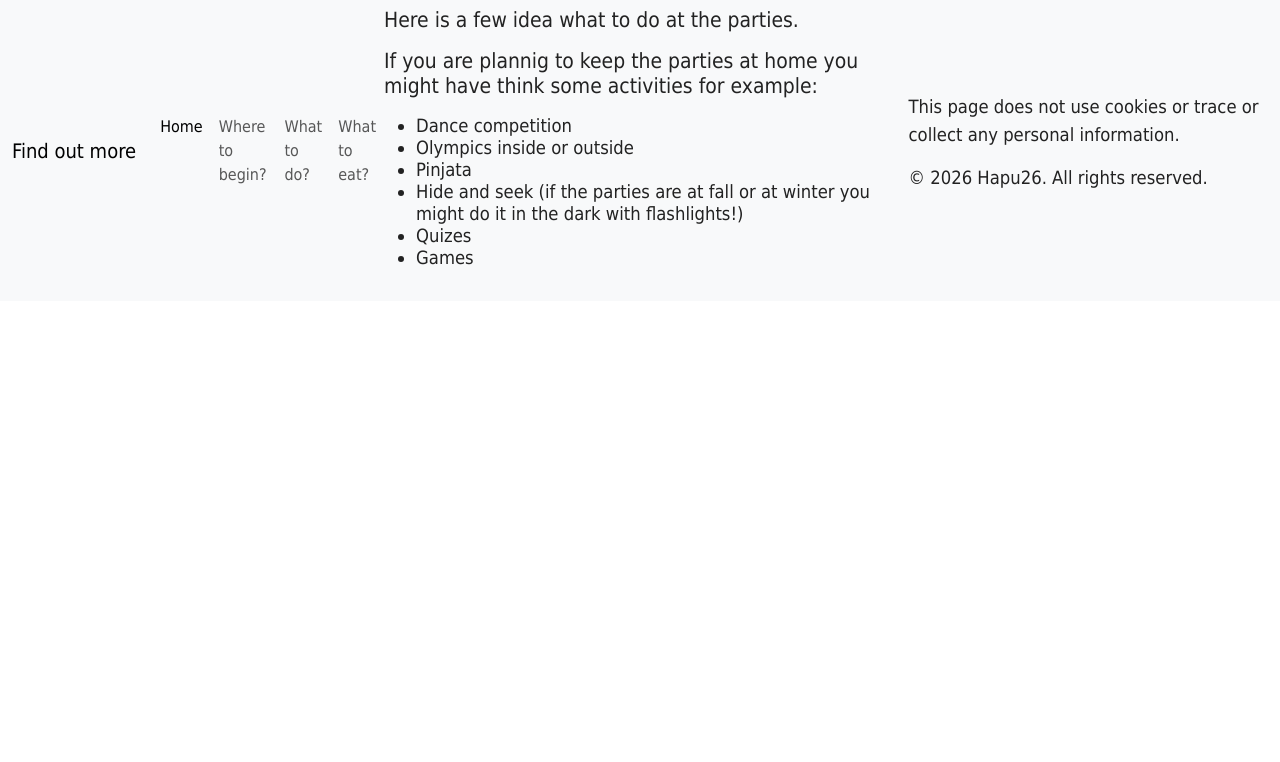
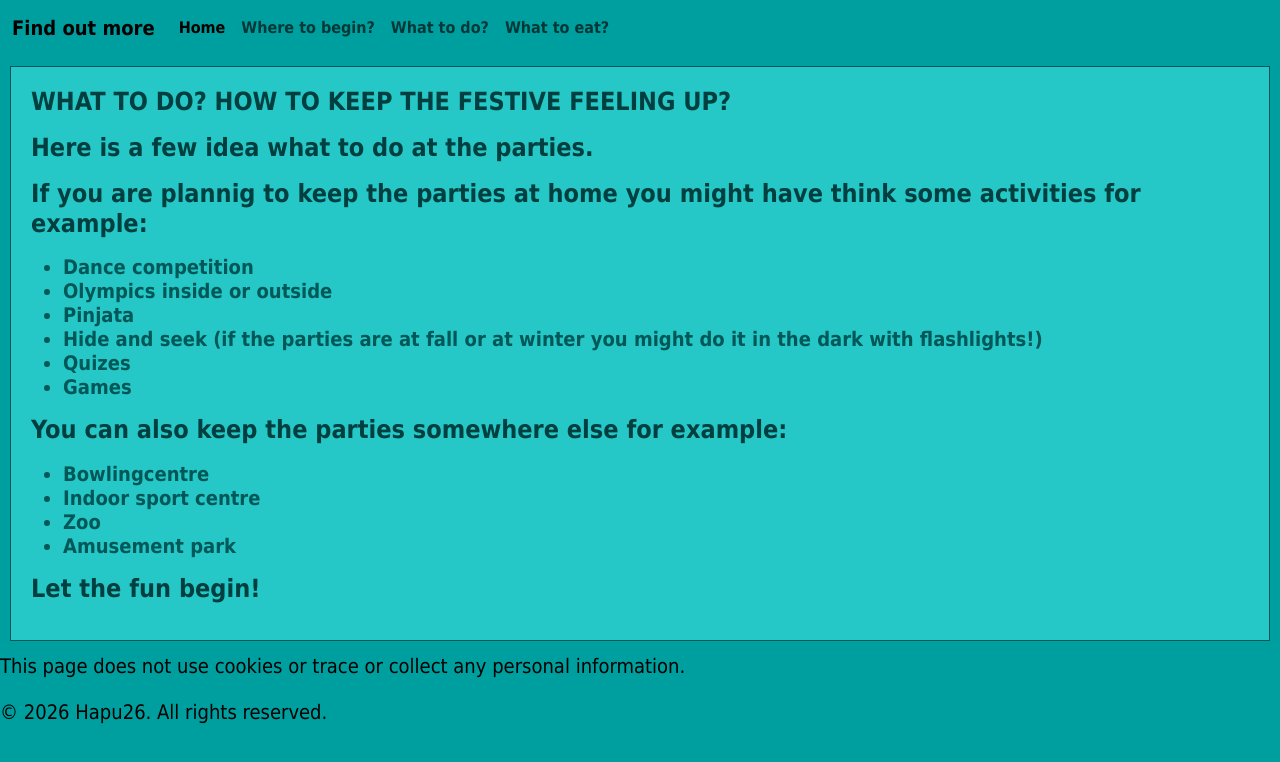
Before and after one commit to Hapu26/Workshopit, a plain HTML site: page WS_07/program.html in a window 1280 px wide. Drawn offline with nearby package versions, Linux system fonts and the light colour scheme; a script that the page names is missing.

Commit message:
Workshop 7 color changes

```diff
--- a/WS_07/program.html
+++ b/WS_07/program.html
@@ -1,14 +1,16 @@
 <!DOCTYPE html>
     <html>
     <head>
+        <meta charset="UTF-8">
+        <meta name="viewport" content="width=device-width, initial-scale=1.0">
         <title>Birthday party planner</title>
+        <link rel="stylesheet" href="styles.css">
         <link href="https://cdn.jsdelivr.net/npm/bootstrap@5.3.0/dist/css/bootstrap.min.css" rel="stylesheet">
         <script src="https://cdn.jsdelivr.net/npm/bootstrap@5.3.0/dist/js/bootstrap.bundle.min.js"></script>
-        <link rel="stylesheet" href="styles.css">
     </head>
     <body>
     </div>
-        <nav class="navbar navbar-expand-lg navbar-light bg-light">
+        <nav class="navbar navbar-expand-lg">
         <div class="container-fluid">
         <a class="navbar-brand" href="#">Find out more</a>
         <button class="navbar-toggler" type="button" data-bs-toggle="collapse" data-bs-target="#navbarNav" aria-controls="navbarNav" aria-expanded="false" aria-label="Toggle navigation">
@@ -22,7 +24,11 @@
         <li class="nav-item"><a class="nav-link" href="menu.html">What to eat?</a></li>
       </ul>
     </div>
+</div>
+</nav>
+<div class="content-box">
     <h1>
+        <P>WHAT TO DO? HOW TO KEEP THE FESTIVE FEELING UP?</P>
         <p>Here is a few idea what to do at the parties.
         <p>If you are plannig to keep the parties at home you might have think some activities for example:
             <ul>
@@ -35,6 +41,18 @@
             <ul>
         </p>
     </h1>
+    <h2>
+    <p>You can also keep the parties somewhere else for example:
+        <ul>
+        <li>Bowlingcentre
+        <li>Indoor sport centre
+        <li>Zoo
+        <li>Amusement park
+        </ul>
+    </p>
+    <p>Let the fun begin!</p>
+</h2>
+</div>
     <footer></footer>
     <script src="footer.js"></script>
     <link rel="stylesheet" href="styles.css">
--- a/WS_07/styles.css
+++ b/WS_07/styles.css
@@ -23,13 +23,38 @@ body {
 }
 body {
    font-size: 2ch;
+   font-weight: bold;
+   color: #005757;
 }
 p {
   font-size: 2ch;
+  font-weight: bold;
+  color: #003f3f;
 }
 h1 {
   font-size: 2ch;
+  font-weight: bold;
+  color: #005757;
 }
 h2 {
   font-size: 2ch;
+  font-weight: bold;
+  color: #005757;
 }
+footer p {
+  font-size: 2ch;
+  font-weight: lighter;
+  color: #000000;
+}
+.content-box {
+  padding: 20px;
+  margin: 10px;
+  background-color: #26c7c7;
+  border: 1px solid ;
+}
+body {
+  background-color: #009f9f;
+}
+.container-fluid {
+  background-color: #009f9f;
+}
```
Also changed, not shown: WS_07/background.html (+9 -3 lines), WS_07/index.html (+9 -4 lines), WS_07/menu.html (+13 -5 lines).
